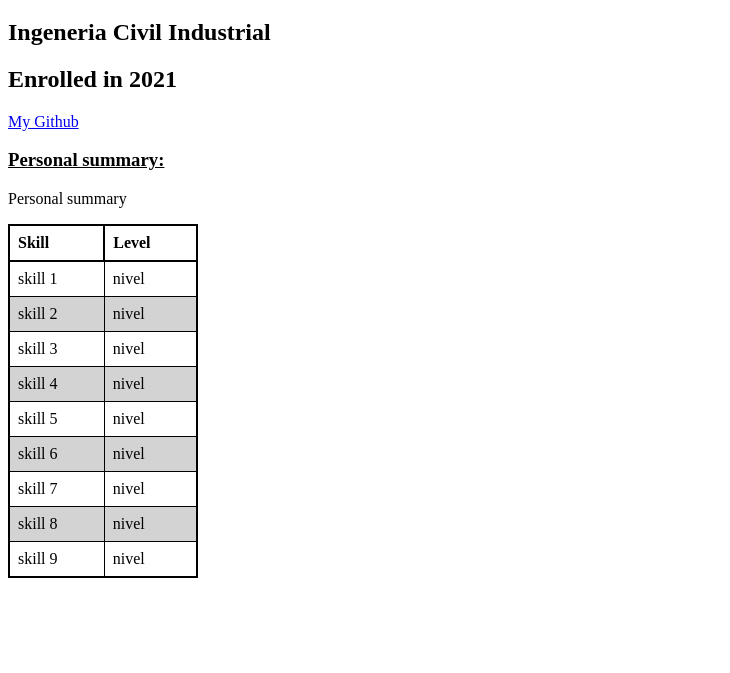
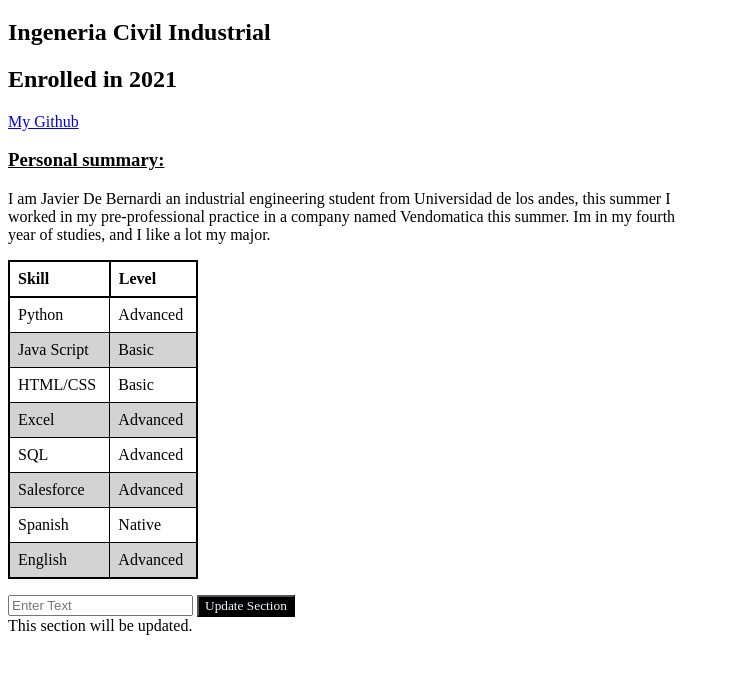
Before and after one commit to Xavi-797/xavi-797.github.io, a plain HTML site: page index.html in a window 1280 px wide. Shown: the part 61-734 px from the top of the page, without its empty margins (0-730 px from the left). Drawn offline with Linux system fonts and the light colour scheme.

Commit message:
terminado

```diff
--- a/index.html
+++ b/index.html
@@ -4,6 +4,12 @@
     <meta charset="UTF-8">
     <title>Personal Page</title>
     <link rel="stylesheet" href="styles.css">
+    <script>
+      function updateSection() {
+        var inputValue = document.getElementById('inputField').value;
+        document.getElementById('output').textContent = inputValue;
+      }
+      </script>
 </head>
 <body>
     <h1 id="nombre" class="underlined">Javier De Bernardi</h1>
@@ -11,7 +17,9 @@
     <h2>Enrolled in 2021</h2>
     <a class="link" href="https://github.com/Xavi-797">My Github</a>
     <h3 class="underlined">Personal summary:</h3>
-    <p> Personal summary</p>
+    <p>I am Javier De Bernardi an industrial engineering student from Universidad de los andes, this summer I
+    <br>worked in my pre-professional practice in a company named Vendomatica this summer. Im in my fourth
+    <br>year of studies, and I like a lot my major.</p>
 
     <table id="skills-table">
         <tr class="title">
@@ -19,43 +27,45 @@
             <th>Level</th>
         </tr>
         <tr>
-            <td>skill 1</td>
-            <td>nivel</td>
+            <td>Python</td>
+            <td>Advanced</td>
         </tr>
         <tr class="gray-background">
-            <td>skill 2</td>
-            <td>nivel</td>
+            <td>Java Script</td>
+            <td>Basic</td>
         </tr>
         <tr>
-            <td>skill 3</td>
-            <td>nivel</td>
+            <td>HTML/CSS</td>
+            <td>Basic</td>
           </tr>
           <tr class="gray-background">
-            <td>skill 4</td>
-            <td>nivel</td>
+            <td>Excel</td>
+            <td>Advanced</td>
           </tr>
           <tr>
-            <td>skill 5</td>
-            <td>nivel</td>
+            <td>SQL</td>
+            <td>Advanced</td>
           </tr>
           <tr class="gray-background">
-            <td>skill 6</td>
-            <td>nivel</td>
+            <td>Salesforce</td>
+            <td>Advanced</td>
           </tr>
           <tr>
-            <td>skill 7</td>
-            <td>nivel</td>
+            <td>Spanish</td>
+            <td>Native</td>
           </tr>
           <tr class="gray-background">
-            <td>skill 8</td>
-            <td>nivel</td>
+            <td>English</td>
+            <td>Advanced</td>
           </tr>
-          <tr>
-            <td>skill 9</td>
-            <td>nivel</td>
-          </tr>
-      </table>
+    </table>
 
+    <p>     </p>
+
+    <input type="text" id="inputField" placeholder="Enter Text">
+    <button onclick="updateSection()" class="button">Update Section</button>
+
+    <div id="output">This section will be updated.</div>
 
 
 </body>
--- a/styles.css
+++ b/styles.css
@@ -36,3 +36,9 @@
     padding: 8px;
     text-align: left;
 }
+
+.button {
+    font-family: Copperplate;
+    color:aliceblue;
+    background-color:black
+}
```
